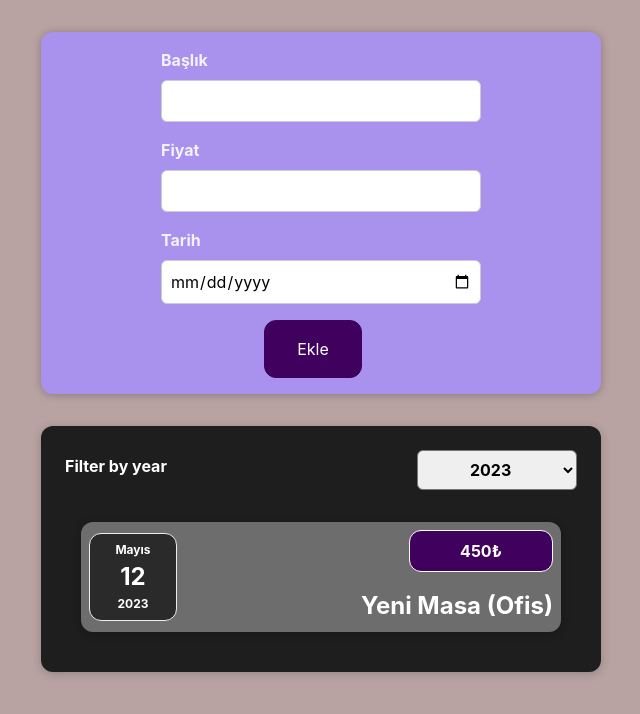
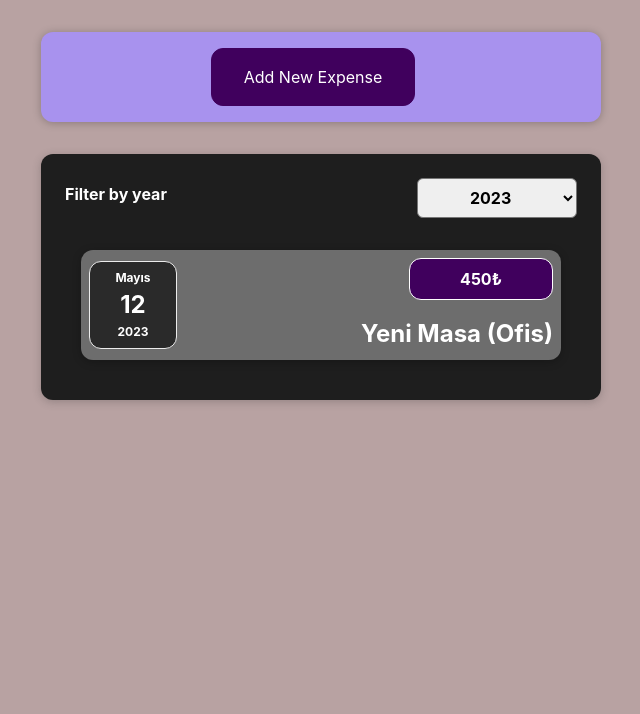
Before and after one commit to yamisagi/expense-tracker-react, a React (Vite) app: page / in a window 1280 px wide. Shown: the top 714 px of the page, without its empty margins (319-959 px from the left). Built offline with nearby package versions, Linux system fonts and the light colour scheme.

Commit message:
Implement: Conditional Statements

```diff
--- a/src/components/Expenses/Expenses.jsx
+++ b/src/components/Expenses/Expenses.jsx
@@ -1,9 +1,9 @@
 import "./Expenses.scss";
 
 import { useState } from "react";
-import ExpenseItem from "../expense-item/ExpenseItem";
 import Card from "../Card/Card";
 import ExpenseFilter from "../expense-filter/ExpenseFilter";
+import ExpensesList from "../expenses-list/ExpensesList";
 
 const Expenses = ({ expenses }) => {
   const getFullYear = new Date().getFullYear().toString();
@@ -19,22 +19,6 @@ const Expenses = ({ expenses }) => {
     setFilteredYear(selectedYear.target.value);
   };
 
-  let expensesContent = (
-    <div style={{ textAlign: "center" }}>No expenses found.</div>
-  );
-
-  if (filteredExpenses.length > 0) {
-    expensesContent = filteredExpenses.map((expense) => {
-      return (
-        <ExpenseItem
-          key={expense.id}
-          title={expense.title}
-          amount={expense.amount}
-          date={expense.date}
-        />
-      );
-    });
-  }
   return (
     <Card className="expenses">
       <ExpenseFilter
@@ -43,7 +27,7 @@ const Expenses = ({ expenses }) => {
         // TODO: Use this later
         // activateFilter={activateFilter}
       />
-      {expensesContent}
+      <ExpensesList expenses={filteredExpenses} />
     </Card>
   );
 };
--- a/src/components/expense-item/ExpenseItem.jsx
+++ b/src/components/expense-item/ExpenseItem.jsx
@@ -1,18 +1,19 @@
-import './ExpenseItem.scss'
-import ExpenseCalendar from '../expense-calendar/ExpenseCalendar';
+import "./ExpenseItem.scss";
+import ExpenseCalendar from "../expense-calendar/ExpenseCalendar";
 
 const ExpenseItem = ({ title, amount, date }) => {
-    date = new Date(date);
-    return (
-        <div className='expense-item'>
-            <ExpenseCalendar date={date} />
-            <div className='expense-item__description'>
-                <h2 className='expense-item__title'>{title}</h2>
-                <div className='expense-item__price'>{amount}₺</div>
-            </div>
+  date = new Date(date);
+  return (
+    <li>
+      <div className="expense-item">
+        <ExpenseCalendar date={date} />
+        <div className="expense-item__description">
+          <h2 className="expense-item__title">{title}</h2>
+          <div className="expense-item__price">{amount}₺</div>
         </div>
-    )
-}
-
+      </div>
+    </li>
+  );
+};
 
 export default ExpenseItem;
--- a/src/components/expense-item/ExpenseItem.scss
+++ b/src/components/expense-item/ExpenseItem.scss
@@ -13,11 +13,8 @@
     flex-direction: row;
     justify-content: space-between;
     align-items: center;
-
   }
-}
-
-.expense-item__description {
+  &__description {
     display: flex;
     flex-direction: column;
     gap: 1rem;
@@ -31,8 +28,17 @@
       width: 100%;
     }
   }
+  &__title {
+    @include font-style(1.25rem, bold, white);
+    flex: 1;
+    text-align: center;
 
-.expense-item__price {
+    @media (min-width: 580px) {
+      @include font-style(1.5rem, bold, white);
+      text-align: center;
+    }
+  }
+  &__price {
     @include font-style(1rem, bold, white);
     @include background-color(#40005d);
     border: 1px solid white;
@@ -50,14 +56,4 @@
       justify-self: flex-end;
     }
   }
-
-.expense-item__title {
-  @include font-style(1.25rem, bold, white);
-  flex: 1;
-  text-align: center;
-
-  @media (min-width: 580px) {
-    @include font-style(1.5rem, bold, white);
-    text-align: center;
 }
-}
--- /dev/null
+++ b/src/components/expenses-list/ExpensesList.jsx
@@ -0,0 +1,26 @@
+import React from "react";
+import ExpenseItem from "../expense-item/ExpenseItem";
+import "./ExpensesList.scss";
+
+const ExpensesList = ({ expenses }) => {
+  if (expenses.length === 0) {
+    return <h2 className="expenses-list__fallback">Found no expenses.</h2>;
+  }
+
+  return (
+    <ul className="expenses-list">
+      {expenses.map((expense) => {
+        return (
+          <ExpenseItem
+            key={expense.id}
+            title={expense.title}
+            amount={expense.amount}
+            date={expense.date}
+          />
+        );
+      })}
+    </ul>
+  );
+};
+
+export default ExpensesList;
--- /dev/null
+++ b/src/components/expenses-list/ExpensesList.scss
@@ -0,0 +1,11 @@
+@import "../../style/variables.scss";
+
+.expenses-list {
+  list-style: none;
+  padding: 0;
+
+  &__fallback {
+    color: $color-white;
+    text-align: center;
+  }
+}
--- a/src/components/form/ExpenseForm.jsx
+++ b/src/components/form/ExpenseForm.jsx
@@ -2,7 +2,7 @@ import React, { useRef, useState } from "react";
 
 import "./ExpenseForm.scss";
 
-const ExpenseForm = ({ onSaveExpenseData }) => {
+const ExpenseForm = ({ onSaveExpenseData, onCancel }) => {
   const formRef = useRef(null);
   const [expense, setExpense] = useState({
     title: "",
@@ -96,6 +96,15 @@ const ExpenseForm = ({ onSaveExpenseData }) => {
         <button form="expense" type="submit">
           Ekle
         </button>
+        <button
+          type="button"
+          form="expense"
+          onClick={() => {
+            onCancel();
+          }}
+        >
+          İptal
+        </button>
       </div>
     </form>
   );
--- a/src/components/new-expense/NewExpense.jsx
+++ b/src/components/new-expense/NewExpense.jsx
@@ -1,15 +1,21 @@
-import React from "react";
+import React, { useState } from "react";
 import ExpenseForm from "../form/ExpenseForm";
 import { v4 } from "uuid";
 
 import "./NewExpense.scss";
 
 const NewExpense = ({ addExpenseHandler }) => {
+  const [isFormVisible, setIsFormVisible] = useState(false);
+
   // Use UUID to generate random id
   const randomId = () => {
     const id = v4();
     console.log(id);
     return id;
+  };
+
+  const handleFormVisibility = () => {
+    setIsFormVisible((prevState) => !prevState);
   };
 
   const saveExpenseDataHandler = (enteredExpenseData) => {
@@ -18,11 +24,29 @@ const NewExpense = ({ addExpenseHandler }) => {
       id: randomId(),
     };
     addExpenseHandler(expenseData);
+    setIsFormVisible(false);
   };
 
   return (
     <div className="new-expense">
-      <ExpenseForm onSaveExpenseData={saveExpenseDataHandler} />
+      {/* Alternative Way */}
+      {/* {!isFormVisible && (
+        <button onClick={() => setIsFormVisible(true)}>Add New Expense</button>
+      )}
+      {isFormVisible && (
+        <ExpenseForm
+          onSaveExpenseData={saveExpenseDataHandler}
+          onCancel={() => setIsFormVisible(false)}
+        />
+      )} */}
+      {isFormVisible ? (
+        <ExpenseForm
+          onSaveExpenseData={saveExpenseDataHandler}
+          onCancel={handleFormVisibility}
+        />
+      ) : (
+        <button onClick={handleFormVisibility}>Add New Expense</button>
+      )}
     </div>
   );
 };
--- a/src/components/new-expense/NewExpense.scss
+++ b/src/components/new-expense/NewExpense.scss
@@ -1,4 +1,4 @@
-@import '../../style/variables.scss';
+@import "../../style/variables.scss";
 
 .new-expense {
   background-color: $new-expense-background-color;
@@ -37,4 +37,10 @@
       border-color: #510674;
     }
   }
+
+  @media (max-width: 500px) {
+    width: 22rem;
+    margin: 1rem;
+    max-width: 90dvw;
+  }
 }
--- a/src/style/_variables.scss
+++ b/src/style/_variables.scss
@@ -3,6 +3,7 @@
 $color-primary: #1e1e1e;
 $color-secondary: #2d2d2d;
 $color-card: #6d6d6d;
+$color-white: #ffffff;
 
 $new-expense-background-color: #a892ee;
 $new-expense-padding: 1rem;
```
Also changed, not shown: 1 other file (tests, documents, lock files or other folders). Lines whose indentation alone changed are shown as unchanged.
